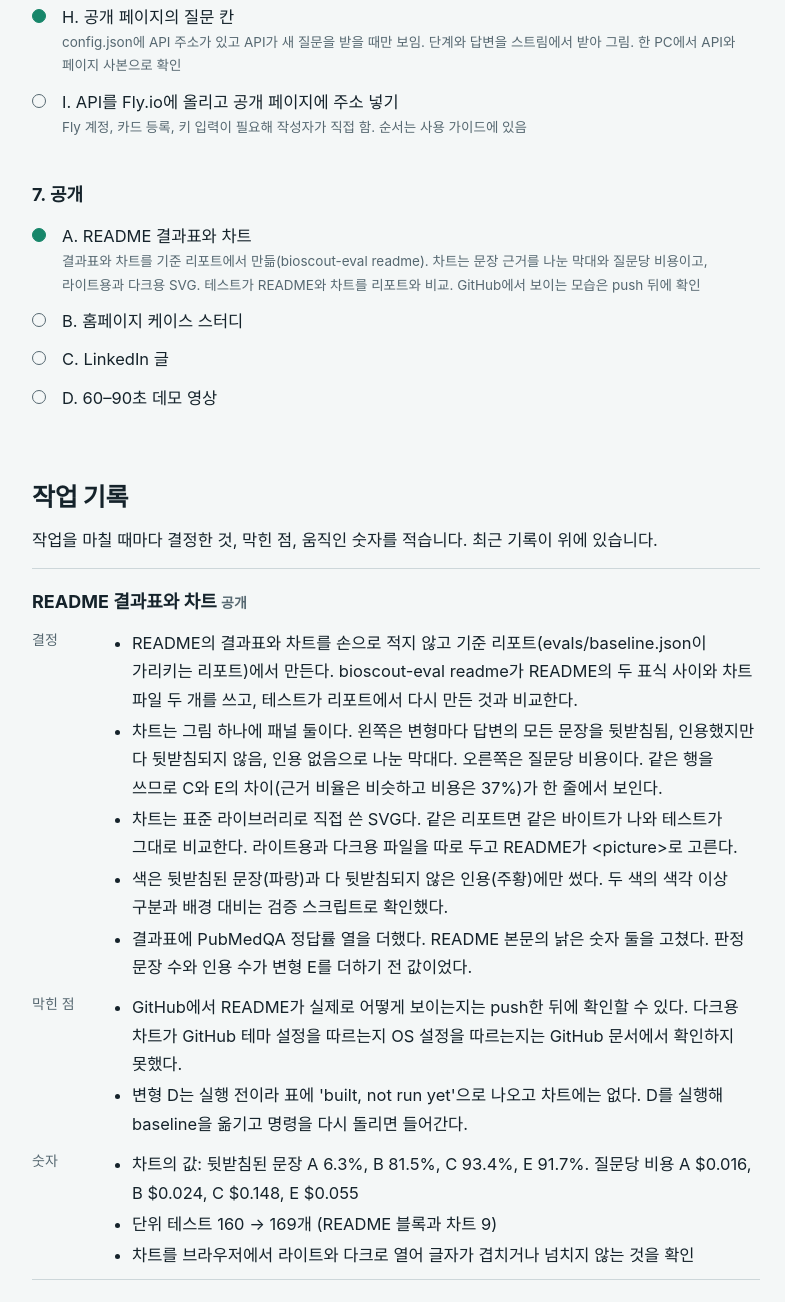
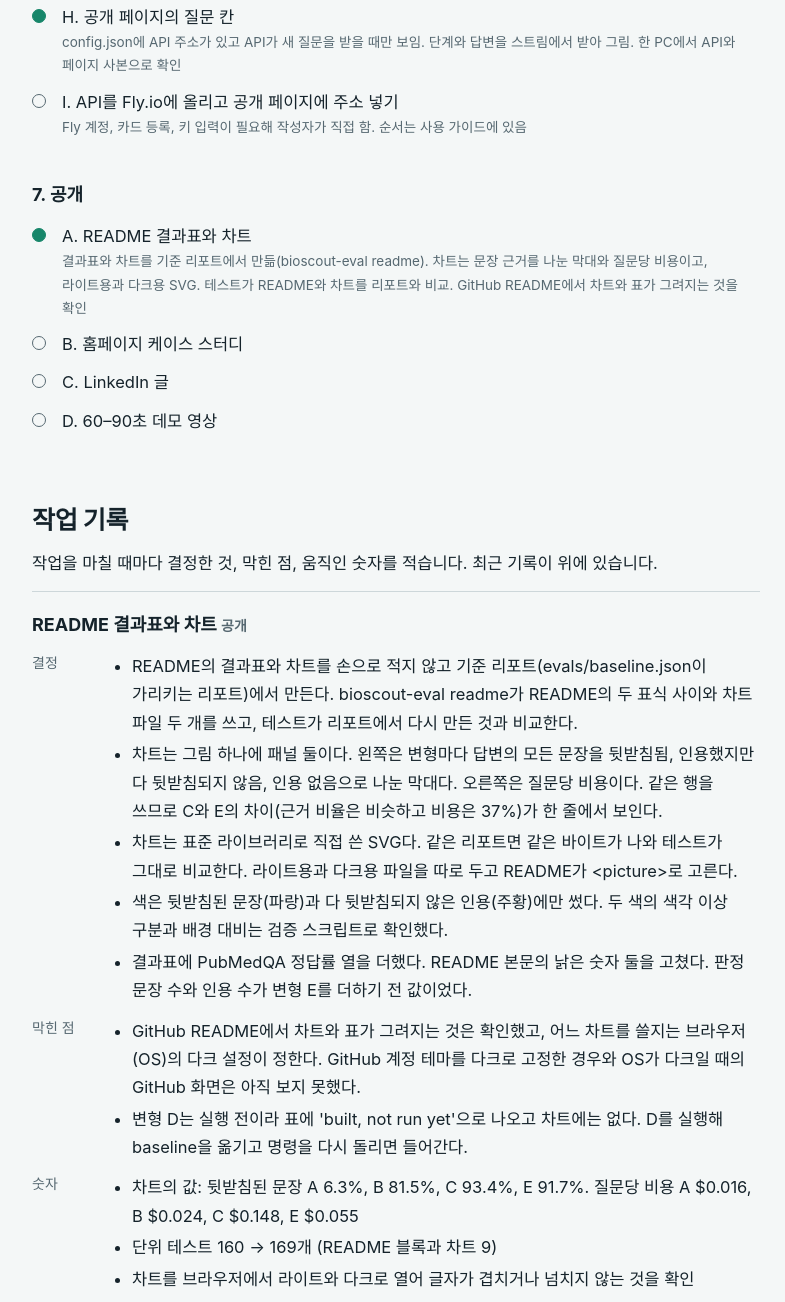
Before and after one commit to Jinwooseol/bioscout, a plain HTML site: page docs/progress.html in a window 1280 px wide. Shown: the part 4709-6011 px from the top of the page, without its empty margins (244-1029 px from the left). Drawn offline with Linux system fonts and the light colour scheme; a web font is replaced by a local one.

Commit message:
Record how the README's chart shows on GitHub
The design and progress pages said the README had not been seen on
GitHub. It has now: the chart and the table render in the README, and
the dark file renders in the file preview. GitHub leaves the picture
element's media condition as written, so the browser's colour scheme
picks the file; with the page's colour mode alone set to dark, the light
chart stays and is still readable on its own surface.

Still not seen: an account theme fixed to dark, and GitHub with the
system in dark mode.

Co-Authored-By: Claude Fable 5.2 <noreply@anthropic.com>

```diff
--- a/docs/progress.html
+++ b/docs/progress.html
@@ -145,7 +145,7 @@ const PROGRESS = {
       { t: "API를 Fly.io에 올리고 공개 페이지에 주소 넣기", s: "todo", why: "Fly 계정, 카드 등록, 키 입력이 필요해 작성자가 직접 함. 순서는 사용 가이드에 있음" },
     ]},
     { phase: 7, title: "공개", tasks: [
-      { t: "README 결과표와 차트", s: "done", why: "결과표와 차트를 기준 리포트에서 만듦(bioscout-eval readme). 차트는 문장 근거를 나눈 막대와 질문당 비용이고, 라이트용과 다크용 SVG. 테스트가 README와 차트를 리포트와 비교. GitHub에서 보이는 모습은 push 뒤에 확인" },
+      { t: "README 결과표와 차트", s: "done", why: "결과표와 차트를 기준 리포트에서 만듦(bioscout-eval readme). 차트는 문장 근거를 나눈 막대와 질문당 비용이고, 라이트용과 다크용 SVG. 테스트가 README와 차트를 리포트와 비교. GitHub README에서 차트와 표가 그려지는 것을 확인" },
       { t: "홈페이지 케이스 스터디", s: "todo" },
       { t: "LinkedIn 글", s: "todo" },
       { t: "60–90초 데모 영상", s: "todo" },
@@ -606,7 +606,7 @@ const PROGRESS = {
         "결과표에 PubMedQA 정답률 열을 더했다. README 본문의 낡은 숫자 둘을 고쳤다. 판정 문장 수와 인용 수가 변형 E를 더하기 전 값이었다.",
       ],
       blocked: [
-        "GitHub에서 README가 실제로 어떻게 보이는지는 push한 뒤에 확인할 수 있다. 다크용 차트가 GitHub 테마 설정을 따르는지 OS 설정을 따르는지는 GitHub 문서에서 확인하지 못했다.",
+        "GitHub README에서 차트와 표가 그려지는 것은 확인했고, 어느 차트를 쓸지는 브라우저(OS)의 다크 설정이 정한다. GitHub 계정 테마를 다크로 고정한 경우와 OS가 다크일 때의 GitHub 화면은 아직 보지 못했다.",
         "변형 D는 실행 전이라 표에 'built, not run yet'으로 나오고 차트에는 없다. D를 실행해 baseline을 옮기고 명령을 다시 돌리면 들어간다.",
       ],
       numbers: [
```
Also changed, not shown: docs/design.html (+1 -1 lines).
